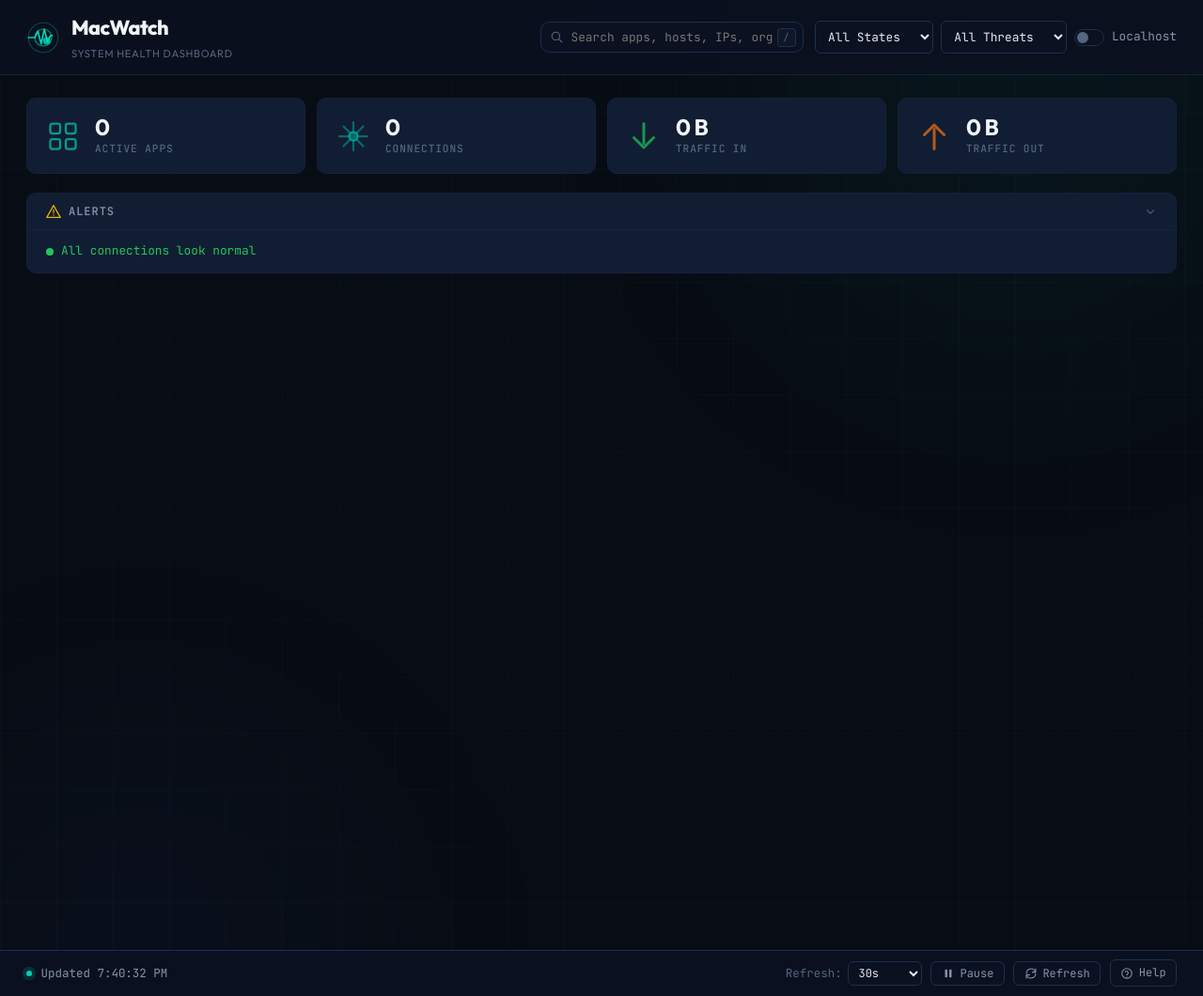
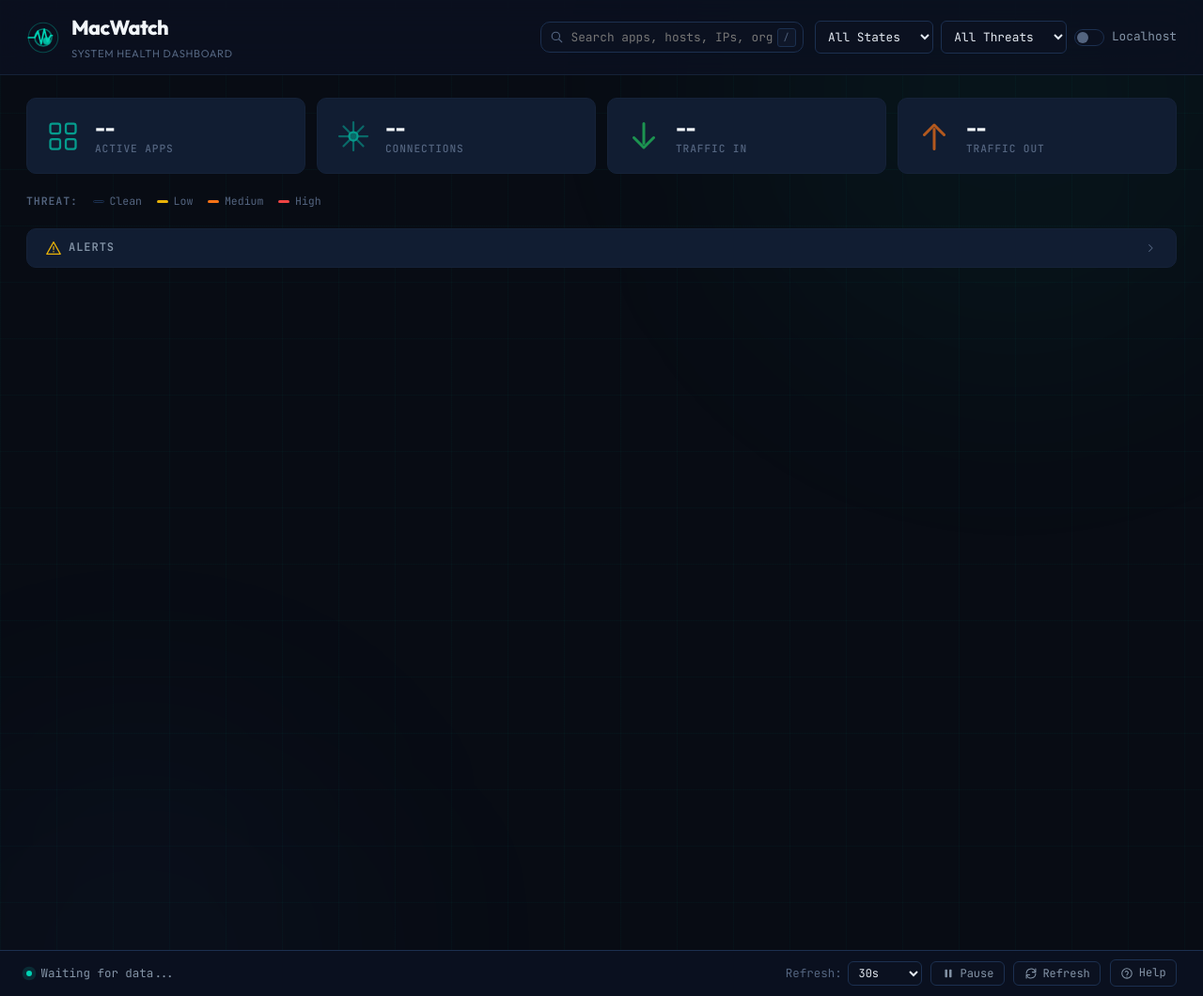
Before and after one commit to stevensouza/macwatch, a Flask app: template src/templates/dashboard.html in a window 1280 px wide; the page is wider, and only the part inside the window is pictured. Shown: that part at 94% size. Run offline with Flask 3, Linux system fonts and the light colour scheme; the template is opened without the code that fills it: most values are stand-ins (such as "Sample title", 1, 10 or a date in 2020); data that the repository does not hold is empty.

Commit message:
Improve dashboard UX and add process detail modal (#1)
- Display data immediately on page load by embedding initial API response in template
- Collapse alerts panel by default for cleaner initial view
- Add threat level legend (Clean/Low/Medium/High) below summary bar
- Clarify all tooltips to explain metric time periods (cumulative vs instantaneous)
- Add process detail modal with ⓘ button on each app card showing: PID, path, start time, uptime, CPU%, memory%, code signing details, network stats, and threat flags
- Add "Terminate Process" button to send SIGTERM with confirmation dialog
- Extend ps collector to capture lstart (start time) and etime (elapsed uptime)
- Add POST /api/kill/<pid> endpoint with PID validation and proper error codes
- Update CSS with threat legend, info button, and kill button styles

Fixes instant data visibility, clarifies UX concepts, and adds process lifecycle management.

Co-authored-by: Steven Thomas Souza <jamonapi@Stevens-MacBook-Air.local>
Co-authored-by: Claude Haiku 4.5 <noreply@anthropic.com>

```diff
--- a/src/app.py
+++ b/src/app.py
@@ -1,6 +1,8 @@
-"""NetWatch Flask application — main entry point."""
+"""MacWatch Flask application — main entry point."""
 
 import json
+import os
+import signal
 import threading
 from collections import defaultdict
 
@@ -17,6 +19,10 @@ app = Flask(__name__)
 # Track previously seen hosts per app for new-connection alerts
 _seen_hosts = defaultdict(set)
 _seen_hosts_lock = threading.Lock()
+
+# Cache known PIDs for kill validation (avoids re-collecting data)
+_known_pids = set()
+_known_pids_lock = threading.Lock()
 
 
 def _build_dashboard_data():
@@ -86,9 +92,12 @@ def _build_dashboard_data():
             app_data["cpu"] = pi["cpu"]
             app_data["mem"] = pi["mem"]
             app_data["path"] = pi["path"]
+            app_data["lstart"] = pi.get("lstart", "")
+            app_data["etime"] = pi.get("etime", "")
             codesign_info = process.check_codesign(pi["path"])
             app_data["signed"] = codesign_info["signed"]
             app_data["sign_authority"] = codesign_info.get("authority", "")
+            app_data["codesign_info"] = codesign_info
 
     # Score each app
     app_list = []
@@ -102,6 +111,7 @@ def _build_dashboard_data():
         new_connections = _check_new_connections(app_data)
 
         # Build serializable app dict
+        codesign = app_data.get("codesign_info", {})
         app_dict = {
             "app": app_data["app"],
             "pid": app_data["pid"],
@@ -114,8 +124,12 @@ def _build_dashboard_data():
             "cpu": app_data["cpu"],
             "mem": app_data["mem"],
             "path": app_data["path"],
+            "lstart": app_data.get("lstart", ""),
+            "etime": app_data.get("etime", ""),
             "signed": app_data["signed"],
             "sign_authority": app_data["sign_authority"],
+            "team_id": codesign.get("team_id", ""),
+            "identifier": codesign.get("identifier", ""),
             "threat_score": threat_result["score"],
             "threat_level": threat_result["level"],
             "threat_color": threat_result["color"],
@@ -175,6 +189,11 @@ def _build_dashboard_data():
     total_bytes_out = sum(a["bytes_out"] for a in app_list)
     total_connections = sum(a["connection_count"] for a in app_list)
 
+    # Update known PIDs for kill validation
+    with _known_pids_lock:
+        _known_pids.clear()
+        _known_pids.update(a["pid"] for a in app_list)
+
     return {
         "apps": app_list,
         "alerts": all_alerts,
@@ -232,7 +251,8 @@ def _is_private(addr):
 
 @app.route("/")
 def dashboard():
-    return render_template("dashboard.html")
+    initial_data = _build_dashboard_data()
+    return render_template("dashboard.html", initial_data=json.dumps(initial_data))
 
 
 @app.route("/api/connections")
@@ -255,6 +275,21 @@ def api_cache():
     })
 
 
+@app.route("/api/kill/<int:pid>", methods=["POST"])
+def api_kill(pid):
+    """Kill a process by PID. Only allows killing PIDs seen in the last refresh."""
+    with _known_pids_lock:
+        if pid not in _known_pids:
+            return jsonify({"error": "PID not found in active connections"}), 404
+    try:
+        os.kill(pid, signal.SIGTERM)
+        return jsonify({"status": "ok", "pid": pid, "signal": "SIGTERM"})
+    except ProcessLookupError:
+        return jsonify({"error": "Process not found"}), 404
+    except PermissionError:
+        return jsonify({"error": "Permission denied — try running MacWatch with sudo"}), 403
+
+
 @app.route("/help")
 def help_page():
     return render_template("help.html")
--- a/src/static/css/style.css
+++ b/src/static/css/style.css
@@ -491,6 +491,41 @@ main {
     font-weight: 500;
 }
 
+/* ============ Threat Legend ============ */
+
+.threat-legend {
+    display: flex;
+    align-items: center;
+    gap: 1rem;
+    margin-bottom: 1.25rem;
+    font-size: 0.72rem;
+    color: var(--text-muted);
+}
+
+.threat-legend-label {
+    text-transform: uppercase;
+    letter-spacing: 0.08em;
+    font-weight: 600;
+}
+
+.threat-legend-item {
+    display: flex;
+    align-items: center;
+    gap: 0.35rem;
+    cursor: default;
+}
+
+.legend-swatch {
+    width: 12px;
+    height: 3px;
+    border-radius: 2px;
+}
+
+.legend-swatch.swatch-green { background: transparent; border: 1px solid var(--border); }
+.legend-swatch.swatch-yellow { background: var(--yellow); }
+.legend-swatch.swatch-orange { background: var(--orange); }
+.legend-swatch.swatch-red { background: var(--red); }
+
 /* ============ Alerts Panel ============ */
 
 .alerts-panel {
--- a/src/static/js/dashboard.js
+++ b/src/static/js/dashboard.js
@@ -1,4 +1,4 @@
-/* NetWatch Dashboard */
+/* MacWatch Dashboard */
 
 let refreshInterval = 30000;
 let refreshTimer = null;
@@ -19,11 +19,11 @@ const TOOLTIPS = {
     'Status': 'Threat assessment for this connection based on port, DNS, signing, and traffic pattern analysis.',
 
     // App meta
-    'conn': 'Total number of open network sockets for this application.',
-    'traffic_in': 'Bytes downloaded (received) by this app since the app was launched.',
-    'traffic_out': 'Bytes uploaded (sent) by this app since the app was launched.',
-    'cpu': 'Current CPU usage of this process as a percentage of total CPU.',
-    'mem': 'Current memory (RAM) usage of this process as a percentage of total memory.',
+    'conn': 'Current open network sockets for this application (snapshot at each refresh).',
+    'traffic_in': '↓ Total bytes received (downloaded) by this app — cumulative since the process started, not per-refresh.',
+    'traffic_out': '↑ Total bytes sent (uploaded) by this app — cumulative since the process started, not per-refresh.',
+    'cpu': 'CPU usage — instantaneous snapshot at the time of each refresh, not an average.',
+    'mem': 'Memory (RAM) usage — instantaneous snapshot at the time of each refresh.',
 
     // Threat scores
     'threat_green': 'Threat Score: 0 (Clean). All connections look normal. No suspicious indicators detected.',
@@ -39,7 +39,14 @@ const TOOLTIPS = {
 // --- Initialization ---
 
 document.addEventListener('DOMContentLoaded', () => {
-    refresh();
+    if (window.__INITIAL_DATA__) {
+        currentData = window.__INITIAL_DATA__;
+        renderDashboard(currentData);
+        document.getElementById('last-refresh').textContent =
+            'Updated ' + new Date().toLocaleTimeString();
+    } else {
+        refresh();
+    }
     startAutoRefresh();
     setupKeyboardShortcuts();
     setupFilterListeners();
@@ -190,6 +197,9 @@ function renderApps(apps) {
                 <span class="threat-badge ${app.threat_color}" data-tooltip="${escAttr(threatTooltip)}">
                     ${app.threat_score}
                 </span>
+                <button class="app-info-btn" onclick="event.stopPropagation(); showProcessDetail(this)" data-app='${escAttr(JSON.stringify(app))}' data-tooltip="View process details">
+                    <svg viewBox="0 0 16 16" fill="none" width="14" height="14"><circle cx="8" cy="8" r="6.5" stroke="currentColor" stroke-width="1.2"/><path d="M8 7v4M8 5.5v.5" stroke="currentColor" stroke-width="1.2" stroke-linecap="round"/></svg>
+                </button>
             </div>
             <div class="conn-table-wrapper ${isExpanded ? 'expanded' : ''}">
                 ${renderConnTable(conns, app)}
@@ -330,6 +340,117 @@ async function loadFullWhois(ip) {
 
 function closeModal() {
     document.getElementById('modal-overlay').classList.remove('visible');
+}
+
+// --- Process Detail Modal ---
+
+function showProcessDetail(btn) {
+    const app = JSON.parse(btn.getAttribute('data-app'));
+    const modal = document.getElementById('modal-overlay');
+    const content = document.getElementById('modal-content');
+
+    const signClass = app.signed ? 'signed' : 'unsigned';
+    const signLabel = app.signed ? 'Valid' : 'Not signed';
+
+    const flagsHtml = (app.threat_flags && app.threat_flags.length > 0)
+        ? app.threat_flags.map(f => `<div class="modal-flag">
+            <span class="modal-flag-weight ${f.severity}">+${f.weight}</span>
+            <span>${esc(f.description)}</span>
+        </div>`).join('')
+        : '<div class="modal-all-clear"><span class="conn-flag flag-green"></span> No threat flags</div>';
+
+    content.innerHTML = `
+        <h3>Process Detail: ${esc(app.app)}</h3>
+
+        <div class="modal-section">
+            <h4>Process</h4>
+            <div class="detail-grid">
+                <span class="detail-label">PID</span>
+                <span class="detail-value">${app.pid}</span>
+                <span class="detail-label">Binary Path</span>
+                <span class="detail-value" style="word-break:break-all">${esc(app.path || 'Unknown')}</span>
+                <span class="detail-label">Started</span>
+                <span class="detail-value">${esc(app.lstart || 'Unknown')}</span>
+                <span class="detail-label">Uptime</span>
+                <span class="detail-value">${esc(app.etime || 'Unknown')}</span>
+                <span class="detail-label">CPU</span>
+                <span class="detail-value">${app.cpu.toFixed(1)}%</span>
+                <span class="detail-label">Memory</span>
+                <span class="detail-value">${app.mem.toFixed(1)}%</span>
+            </div>
+        </div>
+
+        <div class="modal-section">
+            <h4>Code Signing</h4>
+            <div class="detail-grid">
+                <span class="detail-label">Status</span>
+                <span class="detail-value"><span class="sign-badge ${signClass}">${signLabel}</span></span>
+                <span class="detail-label">Authority</span>
+                <span class="detail-value">${esc(app.sign_authority || '-')}</span>
+                <span class="detail-label">Team ID</span>
+                <span class="detail-value">${esc(app.team_id || '-')}</span>
+                <span class="detail-label">Identifier</span>
+                <span class="detail-value">${esc(app.identifier || '-')}</span>
+            </div>
+        </div>
+
+        <div class="modal-section">
+            <h4>Network</h4>
+            <div class="detail-grid">
+                <span class="detail-label">Connections</span>
+                <span class="detail-value">${app.connection_count}</span>
+                <span class="detail-label">Traffic In</span>
+                <span class="detail-value">${app.bytes_in_fmt}</span>
+                <span class="detail-label">Traffic Out</span>
+                <span class="detail-value">${app.bytes_out_fmt}</span>
+            </div>
+        </div>
+
+        <div class="modal-section">
+            <h4>Threat Assessment</h4>
+            <div class="detail-grid">
+                <span class="detail-label">Score</span>
+                <span class="detail-value"><span class="threat-badge ${app.threat_color}">${app.threat_score}</span></span>
+                <span class="detail-label">Level</span>
+                <span class="detail-value">${esc(app.threat_level)}</span>
+            </div>
+            ${flagsHtml}
+        </div>
+
+        <div class="modal-section modal-actions">
+            <button class="kill-btn" onclick="confirmKill(${app.pid}, '${escAttr(app.app)}')">
+                <svg viewBox="0 0 16 16" fill="none" width="14" height="14"><path d="M4 4l8 8M12 4l-8 8" stroke="currentColor" stroke-width="1.5" stroke-linecap="round"/></svg>
+                Terminate Process
+            </button>
+        </div>
+    `;
+
+    modal.classList.add('visible');
+}
+
+function confirmKill(pid, appName) {
+    const confirmed = confirm(
+        `Are you sure you want to terminate "${appName}" (PID ${pid})?\n\n` +
+        `This sends SIGTERM which allows the process to clean up and exit gracefully.`
+    );
+    if (confirmed) {
+        killProcess(pid);
+    }
+}
+
+async function killProcess(pid) {
+    try {
+        const resp = await fetch(`/api/kill/${pid}`, { method: 'POST' });
+        const result = await resp.json();
+        if (resp.ok) {
+            closeModal();
+            setTimeout(refresh, 1000);
+        } else {
+            alert(`Failed to terminate process: ${result.error}`);
+        }
+    } catch (err) {
+        alert(`Error: ${err.message}`);
+    }
 }
 
 // --- App Expand/Collapse ---
--- a/src/templates/dashboard.html
+++ b/src/templates/dashboard.html
@@ -80,7 +80,7 @@
                     <div class="summary-label">Connections</div>
                 </div>
             </div>
-            <div class="summary-card card--in" data-tooltip="Traffic In: Total bytes received across all listed apps, each counted from when that app's process started.">
+            <div class="summary-card card--in" data-tooltip="↓ Traffic In: Total bytes received (downloaded) across all listed apps. Each app's count is cumulative since that process started, not per-refresh.">
                 <div class="summary-icon">
                     <svg viewBox="0 0 24 24" fill="none"><path d="M12 3v14M5 13l7 7 7-7" stroke="currentColor" stroke-width="2" stroke-linecap="round" stroke-linejoin="round"/></svg>
                 </div>
@@ -89,7 +89,7 @@
                     <div class="summary-label">Traffic In</div>
                 </div>
             </div>
-            <div class="summary-card card--out" data-tooltip="Traffic Out: Total bytes sent across all listed apps, each counted from when that app's process started.">
+            <div class="summary-card card--out" data-tooltip="↑ Traffic Out: Total bytes sent (uploaded) across all listed apps. Each app's count is cumulative since that process started, not per-refresh.">
                 <div class="summary-icon">
                     <svg viewBox="0 0 24 24" fill="none"><path d="M12 21V7M5 11l7-7 7 7" stroke="currentColor" stroke-width="2" stroke-linecap="round" stroke-linejoin="round"/></svg>
                 </div>
@@ -100,6 +100,15 @@
             </div>
         </div>
 
+        <!-- Threat Legend -->
+        <div class="threat-legend">
+            <span class="threat-legend-label">Threat:</span>
+            <span class="threat-legend-item" data-tooltip="Threat score 0 — no suspicious indicators detected"><span class="legend-swatch swatch-green"></span>Clean</span>
+            <span class="threat-legend-item" data-tooltip="Threat score 1–2 — minor concerns, usually benign"><span class="legend-swatch swatch-yellow"></span>Low</span>
+            <span class="threat-legend-item" data-tooltip="Threat score 3–5 — multiple concerns, worth investigating"><span class="legend-swatch swatch-orange"></span>Medium</span>
+            <span class="threat-legend-item" data-tooltip="Threat score 6+ — significant risk indicators, investigate immediately"><span class="legend-swatch swatch-red"></span>High</span>
+        </div>
+
         <!-- Alerts Panel -->
         <div class="alerts-panel" id="alerts-panel">
             <div class="alerts-header" onclick="toggleAlerts()">
@@ -108,11 +117,11 @@
                     <span>Alerts</span>
                     <span class="alert-counts" id="alert-counts"></span>
                 </div>
-                <span class="toggle-icon" id="alerts-toggle">
+                <span class="toggle-icon collapsed" id="alerts-toggle">
                     <svg viewBox="0 0 20 20" fill="none" width="14" height="14"><path d="M5 8l5 5 5-5" stroke="currentColor" stroke-width="1.5" stroke-linecap="round" stroke-linejoin="round"/></svg>
                 </span>
             </div>
-            <div class="alerts-body" id="alerts-body"></div>
+            <div class="alerts-body collapsed" id="alerts-body"></div>
         </div>
 
         <!-- Application Cards -->
@@ -160,6 +169,7 @@
         </div>
     </div>
 
+    <script>window.__INITIAL_DATA__ = {{ initial_data | safe }};</script>
     <script src="/static/js/dashboard.js"></script>
 </body>
 </html>
```
Also changed, not shown: other parts of src/static/css/style.css (+51 -0 lines), src/collectors/process.py (+15 -5 lines).
